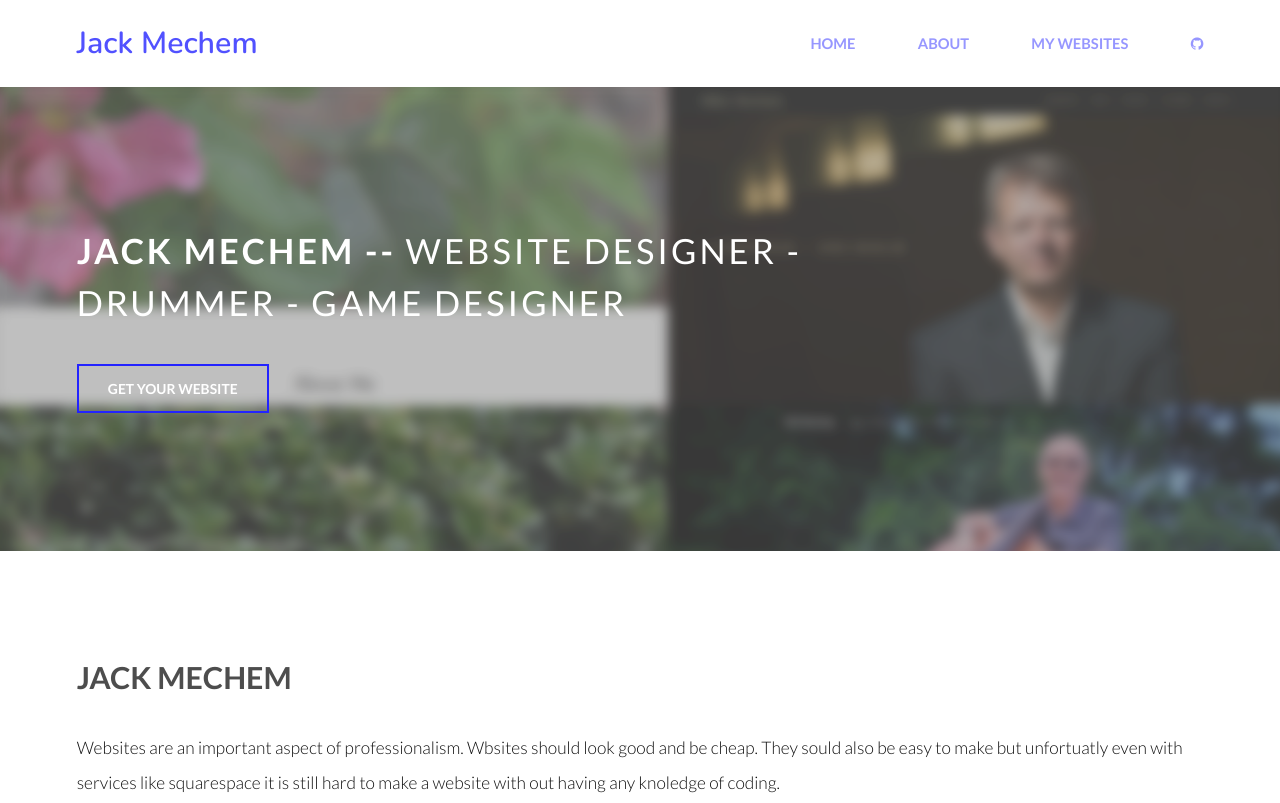
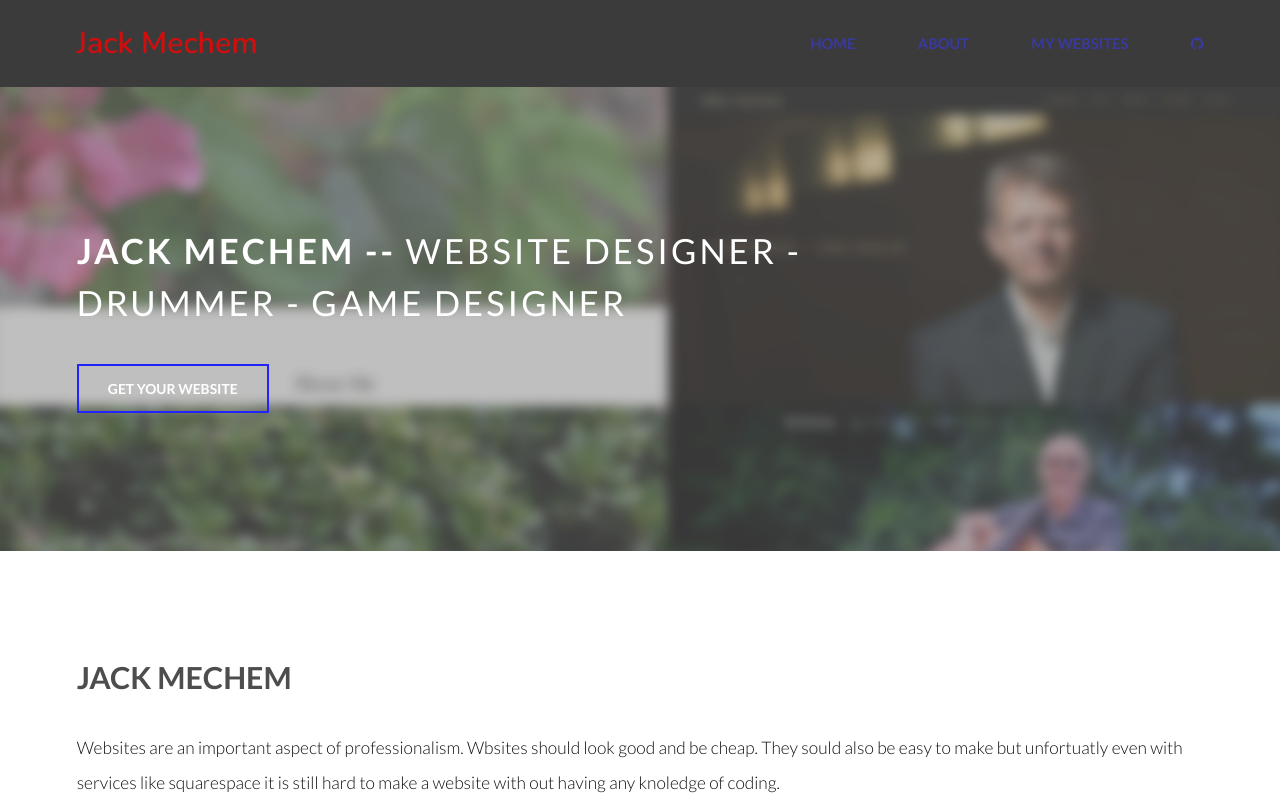
Before and after one commit to JackMechem/jackmechem, a plain HTML site: page index.html in a window 1280 px wide. Shown: the top 803 px of the page. Drawn offline with nearby package versions, Linux system fonts and the light colour scheme.

Commit message:
Update main.css

```diff
--- a/assets/css/main.css
+++ b/assets/css/main.css
@@ -3094,7 +3094,7 @@
 	}
 
 	#header {
-		background: #ffffffaf;
+		background: #333333f5;
 		color: #494949;
 		cursor: default;
 		height: 5em;
@@ -3133,7 +3133,7 @@
 			padding: 0;
 			position: absolute;
 			top: 0;
-			color: #1d1dffc4;
+			color: #ff0000c4;
 			font-size: 1.75em;
 			text-transform: none;
 			font-weight: normal;
@@ -3215,7 +3215,7 @@
 			font-style: normal;
 			font-weight: normal;
 			text-transform: none !important;
-			color: rgb(0, 0, 0);
+			color: rgb(97, 97, 97);
 			display: block;
 			font-size: 16px;
 			height: 2.25em;
```
